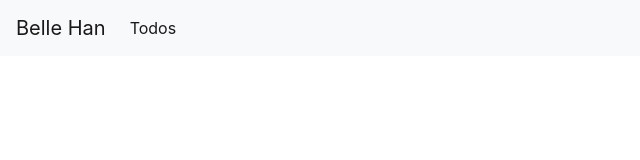
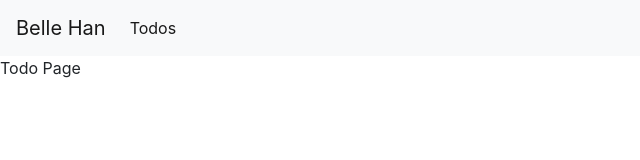
Before and after one commit to BelleHan/vue3-study, a Vue app: page /todos/1 in a window 1280 px wide. Before the commit this address had no page. Shown: the top 160 px of the page, without its empty margins (0-640 px from the left). Built offline with nearby package versions, Linux system fonts and the light colour scheme.

Commit message:
45 To-Do 수정 페이지 route 추가

```diff
--- /dev/null
+++ b/src/pages/todos/_id.vue
@@ -0,0 +1,20 @@
+<template>
+  <div>Todo Page</div>
+</template>
+
+<script>
+import { useRoute } from 'vue-router';
+
+export default {
+    setup() {
+        const route = useRoute();
+
+        console.log(route.params.id);
+    }
+
+}
+</script>
+
+<style>
+
+</style>
--- a/src/router/index.js
+++ b/src/router/index.js
@@ -1,6 +1,7 @@
 import { createRouter, createWebHistory } from 'vue-router';
 import Home from '../pages/index.vue';
 import Todos from '../pages/todos/index.vue';
+import Todo from '../pages/todos/_id.vue';
 
 const router = createRouter({
     history: createWebHistory(),
@@ -14,6 +15,11 @@
             path: '/todos',
             name: 'Todos',
             component: Todos
+        },
+        {
+            path: '/todos/:id',
+            name: 'Todo',
+            component: Todo
         }
     ]
 });
```
